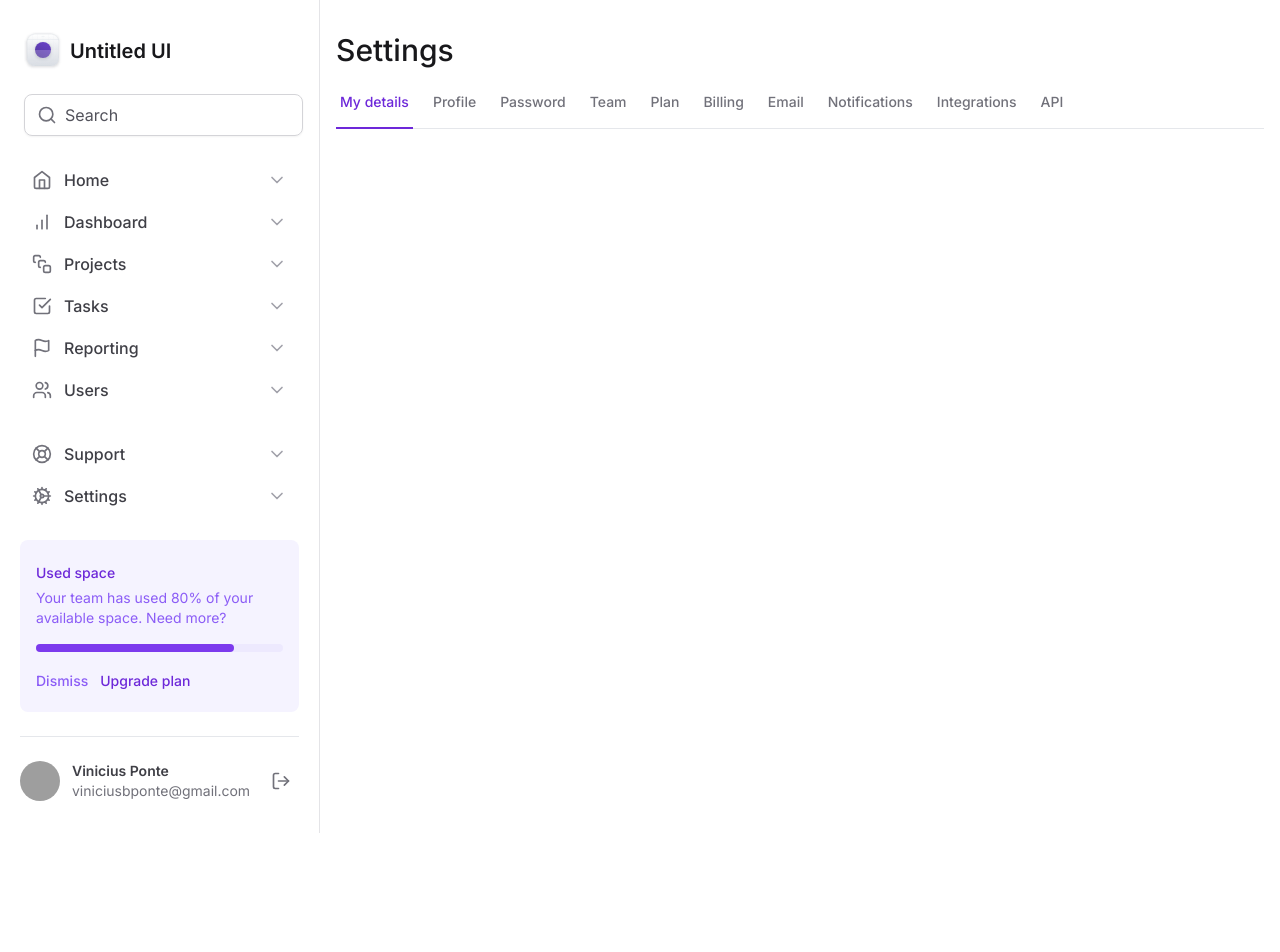
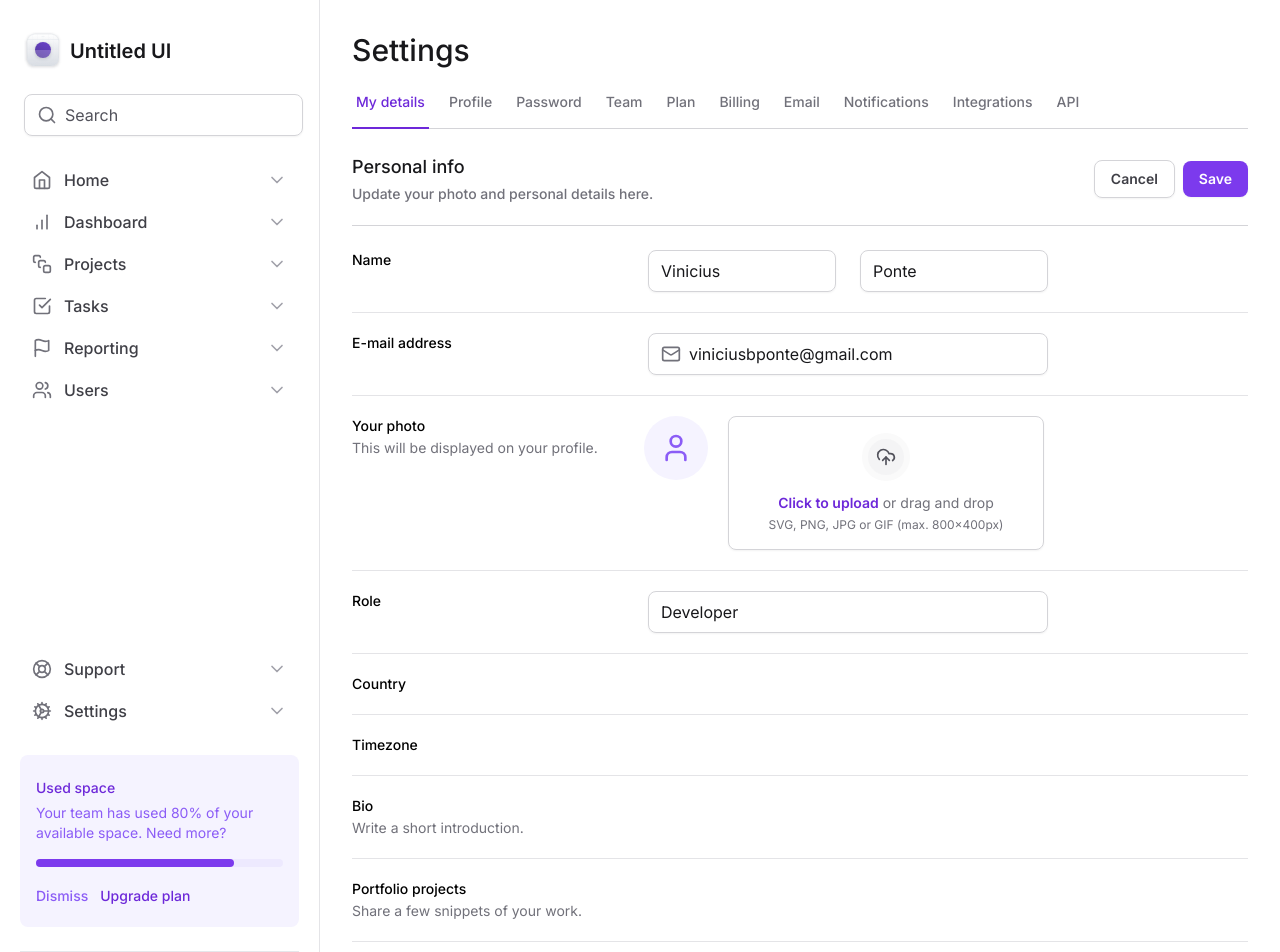
Before and after one commit to ViniciusPonte/ignite-tailwind, a Next.js app: page / in a window 1280 px wide. Shown: the top 952 px of the page. Before the commit the page ends 833 px from the top, so only its background shows below. Built offline with nearby package versions, Linux system fonts and the light colour scheme; grey boxes are pictures that could not be loaded.

Commit message:
form structure

```diff
--- a/src/app/layout.tsx
+++ b/src/app/layout.tsx
@@ -20,7 +20,7 @@ export default function RootLayout({
       <body className={inter.className}>
         <div className="grid min-h-screen grid-cols-app">
           <Sidebar />
-          <main className="px-4 pb-12 pt-8">{children}</main>
+          <main className="px-8 pb-12 pt-8">{children}</main>
         </div>
       </body>
     </html>
--- a/src/app/page.tsx
+++ b/src/app/page.tsx
@@ -1,4 +1,6 @@
 import { SettingTabs } from '@/components/SettingsTabs'
+import * as Input from '@/components/Input'
+import { Mail, UploadCloud, User } from 'lucide-react'
 
 export default function Home() {
   return (
@@ -6,6 +8,180 @@ export default function Home() {
       <h1 className="text-3xl font-medium text-zinc-900">Settings</h1>
 
       <SettingTabs />
+
+      <div className="mt-6 flex flex-col ">
+        <div className="flex items-center justify-between border-b border-zinc-300 pb-5">
+          <div className="space-y-1">
+            <h2 className="text-lg font-medium text-zinc-900">Personal info</h2>
+            <span className="text-sm font-medium text-zinc-500">
+              Update your photo and personal details here.
+            </span>
+          </div>
+          <div className="flex items-center gap-2">
+            <button
+              className="rounded-lg border border-zinc-300 px-4 py-2 text-sm font-semibold text-zinc-700 shadow-sm hover:bg-zinc-50"
+              type="button"
+            >
+              Cancel
+            </button>
+            <button
+              type="submit"
+              form="settings"
+              className="rounded-lg bg-violet-600 px-4 py-2 text-sm font-semibold text-white shadow-sm hover:bg-violet-700"
+            >
+              Save
+            </button>
+          </div>
+        </div>
+        <form
+          id="settings"
+          action=""
+          className="mt-6 flex w-full flex-col gap-5 divide-y divide-zinc-200"
+        >
+          <div className="grid-cols-form grid gap-3">
+            <label
+              htmlFor="firstName"
+              className="font-zinc-700 text-sm font-medium"
+            >
+              Name
+            </label>
+            <div className="grid grid-cols-2 gap-6">
+              <Input.Root>
+                <Input.Control id="firstName" defaultValue="Vinicius" />
+              </Input.Root>
+
+              <Input.Root>
+                <Input.Control defaultValue="Ponte" />
+              </Input.Root>
+            </div>
+          </div>
+
+          <div className="grid-cols-form grid gap-3 pt-5">
+            <label
+              htmlFor="email"
+              className="font-zinc-700 text-sm font-medium"
+            >
+              E-mail address
+            </label>
+            <Input.Root>
+              <Input.Prefix>
+                <Mail className="h-5 w-5 text-zinc-500" />
+              </Input.Prefix>
+              <Input.Control
+                type="email"
+                id="email"
+                defaultValue="viniciusbponte@gmail.com"
+              />
+            </Input.Root>
+          </div>
+
+          <div className="grid-cols-form grid gap-3 pt-5">
+            <label
+              htmlFor="photo"
+              className="font-zinc-700 text-sm font-medium"
+            >
+              Your photo
+              <p className="mt-0.5 text-sm font-normal text-zinc-500">
+                This will be displayed on your profile.
+              </p>
+            </label>
+            <div className="flex items-start gap-5">
+              <div className="flex h-16 w-16 items-center justify-center  rounded-full bg-violet-50">
+                <User className="h-8 w-8 text-violet-500" />
+              </div>
+
+              <label
+                htmlFor="photo"
+                className="hover:bg-violet-25 group flex flex-1 cursor-pointer flex-col items-center gap-3 rounded-lg border border-zinc-300 px-6 py-4 text-center text-zinc-500 shadow-sm hover:border-violet-200 hover:text-violet-500"
+              >
+                <div className="border-1.5 rounded-full border-zinc-50 bg-zinc-100 p-2 group-hover:border-violet-50 group-hover:bg-violet-100">
+                  <UploadCloud className="h-5 w-5 text-zinc-600 group-hover:text-violet-600" />
+                </div>
+
+                <div className="flex flex-col items-center gap-1">
+                  <span className="text-sm">
+                    <span className="font-semibold text-violet-700">
+                      Click to upload
+                    </span>{' '}
+                    or drag and drop
+                  </span>
+                  <span className="text-xs">
+                    SVG, PNG, JPG or GIF (max. 800x400px)
+                  </span>
+                </div>
+              </label>
+              <input type="file" className="sr-only" id="photo" />
+            </div>
+          </div>
+
+          <div className="grid-cols-form grid gap-3 pt-5">
+            <label htmlFor="role" className="font-zinc-700 text-sm font-medium">
+              Role
+            </label>
+            <Input.Root>
+              <Input.Control id="role" defaultValue="Developer" />
+            </Input.Root>
+          </div>
+
+          <div className="grid-cols-form grid gap-3 pt-5">
+            <label
+              htmlFor="country"
+              className="font-zinc-700 text-sm font-medium"
+            >
+              Country
+            </label>
+            <div></div>
+          </div>
+
+          <div className="grid-cols-form grid gap-3 pt-5">
+            <label
+              htmlFor="timezone"
+              className="font-zinc-700 text-sm font-medium"
+            >
+              Timezone
+            </label>
+            <div></div>
+          </div>
+
+          <div className="grid-cols-form grid gap-3 pt-5">
+            <label htmlFor="bio" className="font-zinc-700 text-sm font-medium">
+              Bio
+              <p className="mt-0.5 text-sm font-normal text-zinc-500">
+                Write a short introduction.
+              </p>
+            </label>
+            <div></div>
+          </div>
+
+          <div className="grid-cols-form grid gap-3 pt-5">
+            <label
+              htmlFor="portfolio"
+              className="font-zinc-700 text-sm font-medium"
+            >
+              Portfolio projects
+              <p className="mt-0.5 text-sm font-normal text-zinc-500">
+                Share a few snippets of your work.
+              </p>
+            </label>
+            <div></div>
+          </div>
+
+          <div className="flex items-center justify-end gap-2 pt-5">
+            <button
+              className="rounded-lg border border-zinc-300 px-4 py-2 text-sm font-semibold text-zinc-700 shadow-sm hover:bg-zinc-50"
+              type="button"
+            >
+              Cancel
+            </button>
+            <button
+              type="submit"
+              className="rounded-lg bg-violet-600 px-4 py-2 text-sm font-semibold text-white shadow-sm hover:bg-violet-700"
+            >
+              Save
+            </button>
+          </div>
+        </form>
+      </div>
     </>
   )
 }
--- a/src/components/SettingsTabs/index.tsx
+++ b/src/components/SettingsTabs/index.tsx
@@ -8,7 +8,7 @@ export function SettingTabs() {
 
   return (
     <Tabs.Root value={currentTab} onValueChange={setCurrentTab}>
-      <Tabs.List className="zinc-200 mt-6 flex w-full items-center gap-4 border-b">
+      <Tabs.List className="zinc-200 mt-6 flex w-full items-center gap-4 border-b border-zinc-300">
         <TabItem
           value="tab1"
           title="My details"
--- a/tailwind.config.ts
+++ b/tailwind.config.ts
@@ -7,6 +7,15 @@ const config: Config = {
       gridTemplateColumns: {
         app: 'minmax(18rem, 20rem) 1fr',
         profile: 'max-content 1fr min-content',
+        form: 'minmax(7.5rem, 17.5rem) minmax(25rem, 1fr) minmax(0, 15rem)',
+      },
+      borderWidth: {
+        1.5: '6px',
+      },
+      colors: {
+        violet: {
+          25: '#fcfaff',
+        },
       },
     },
   },
```
